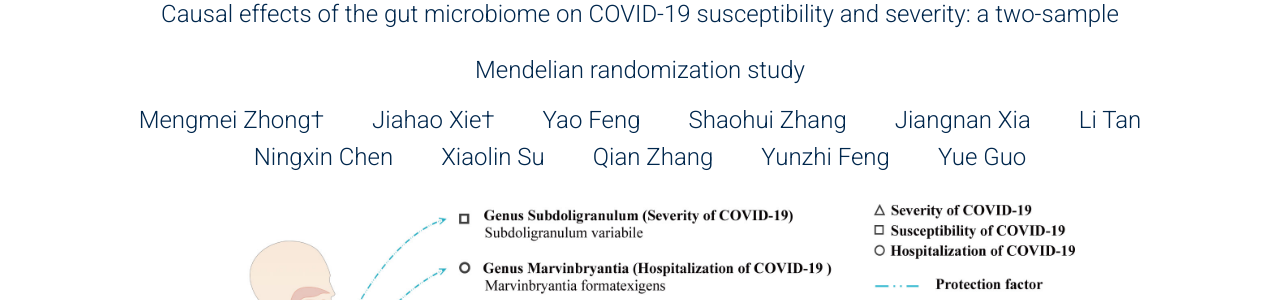
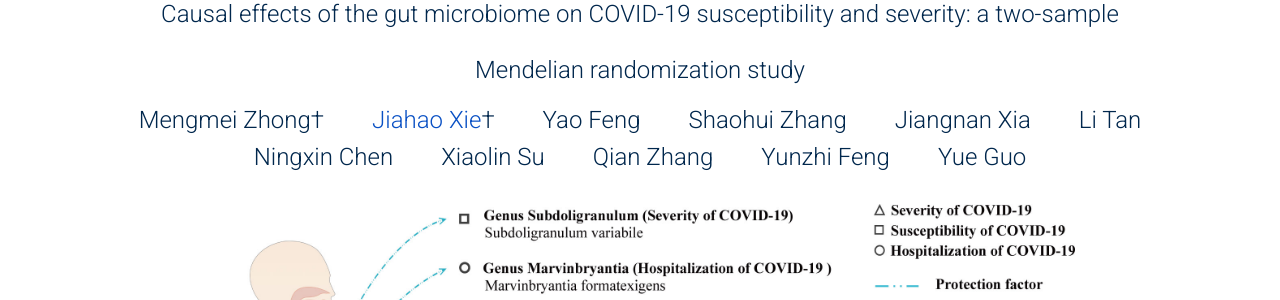
Before and after one commit to Jiahao-Xie-86/Jiahao-Xie-86.github.io, a Jekyll site: the page built from _publications/2023-causal.md, in a window 1280 px wide and 900 px high. Shown: the part 126-426 px from the top of the window. Built offline with Jekyll 4.4.1, drawn with Linux system fonts in a browser that asks for light colours; nearby versions of some CDN libraries; a style sheet for code colours, icons or effects is not loaded; part of the change alters nothing that is shown.

```diff
--- a/_publications/2023-causal.md
+++ b/_publications/2023-causal.md
@@ -3,7 +3,7 @@ id:             2023-causal
 title:          "Causal effects of the gut microbiome on COVID-19 susceptibility and severity: a two-sample Mendelian randomization study"
 authors:
     - Mengmei Zhong†
-    - Jiahao Xie†
+    - <a href="https://jiahao-xie-86.github.io/" target="_blank">Jiahao Xie</a>†
     - Yao Feng
     - Shaohui Zhang
     - Jiangnan Xia
```
